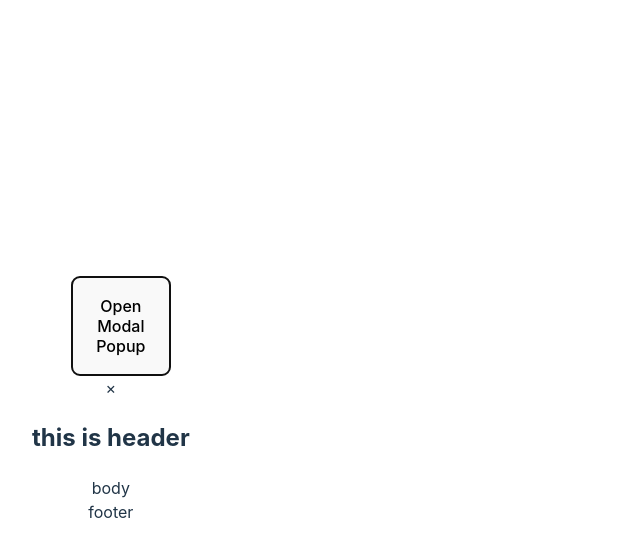
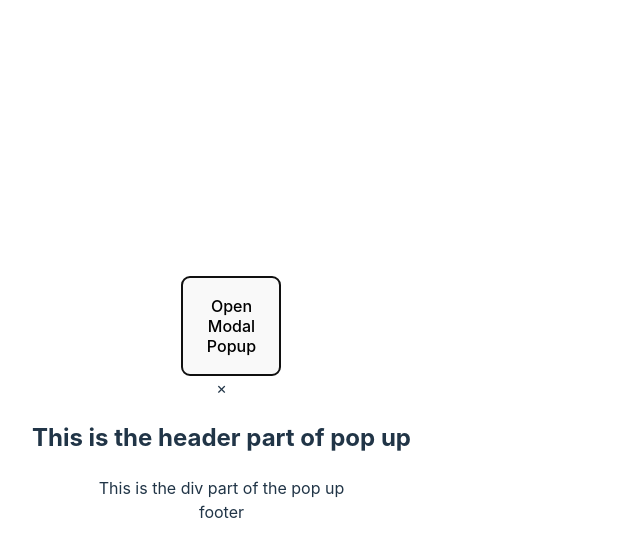
Before and after one commit to reauctioned/React_25, a React (Vite) app in the folder React_CodeCamp/: page / in a window 1280 px wide. Both pictures are taken after a click on the button "Open Modal Popup". Shown: the top 556 px of the page, without its empty margins (0-640 px from the left). Built offline with nearby package versions, Linux system fonts and the light colour scheme.

Commit message:
+ passed in header and body as props to children component

```diff
--- a/React_CodeCamp/src/components/modal-popup/modaltest.jsx
+++ b/React_CodeCamp/src/components/modal-popup/modaltest.jsx
@@ -14,7 +14,17 @@ const [showModalPopup, setShowModalPopup]= useState(false)
    return <div>
         <button onClick={handleModalPopup}>Open Modal Popup</button>
         {
-            showModalPopup && <Modal />
+            showModalPopup &&
+            <Modal
+
+            body=
+            {<div>
+                This is the div part of the pop up
+            </div>}
+            header=
+            {<div>
+                This is the header part of pop up
+            </div>}/>
 
         }
     </div>
```
